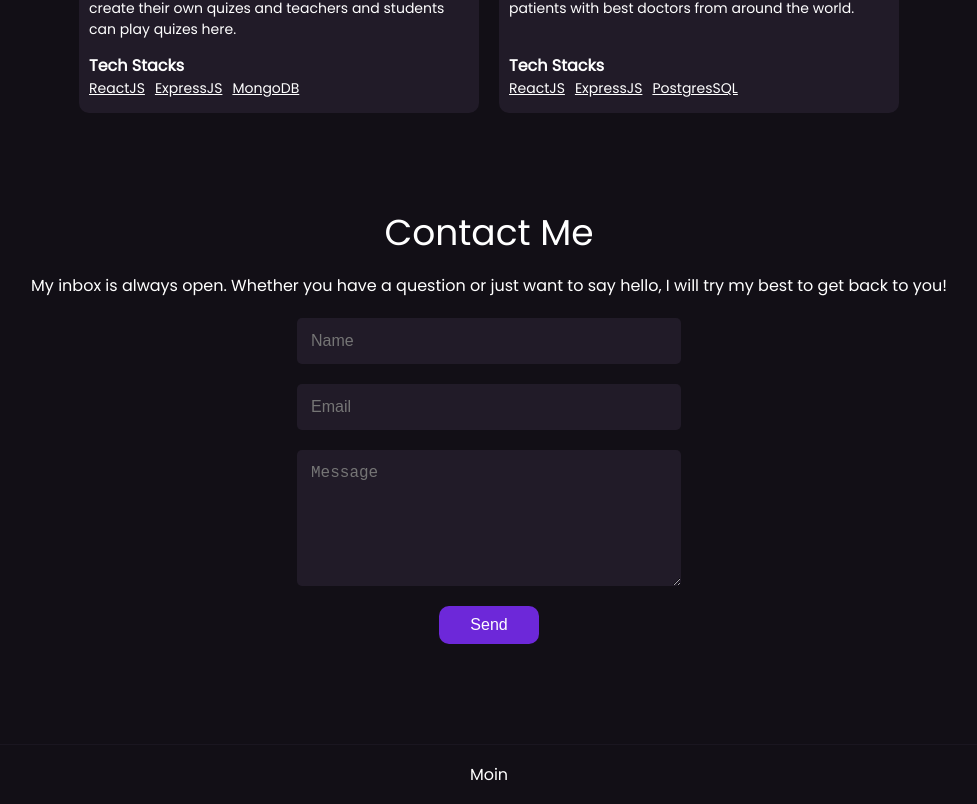
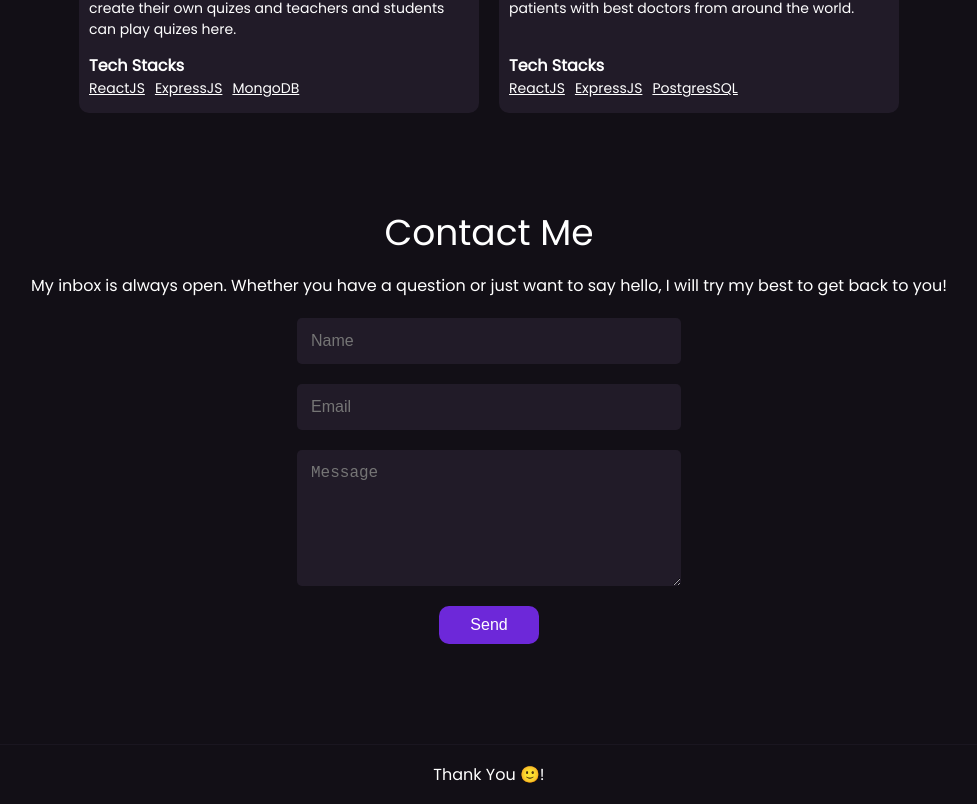
Before and after one commit to Moinshaikh15/portfolio, a React (Create React App) app: page / in a window 1280 px wide. Shown: the part 2767-3571 px from the top of the page, without its empty margins (151-1128 px from the left). Built offline with nearby package versions, Linux system fonts and the light colour scheme; a web font is replaced by a local one.

Commit message:
changed footer content

```diff
--- a/src/components/Layout/Footer.jsx
+++ b/src/components/Layout/Footer.jsx
@@ -3,7 +3,7 @@ import React from 'react'
 export default function Footer() {
   return (
     <div className='footer'>
-     <p>Moin</p>
+     <p>Thank You 🙂!</p>
     </div>
   )
 }
```
